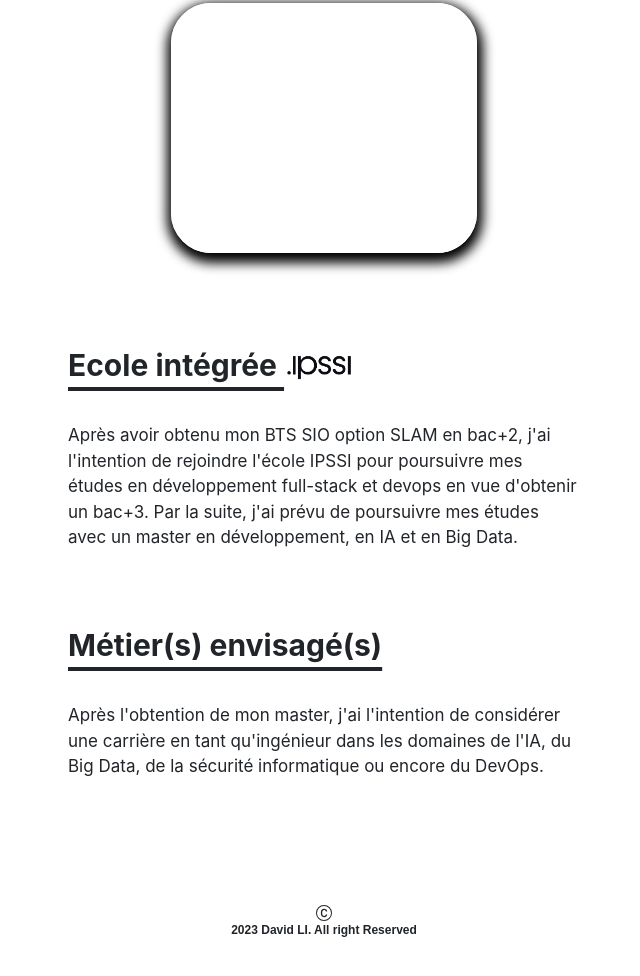
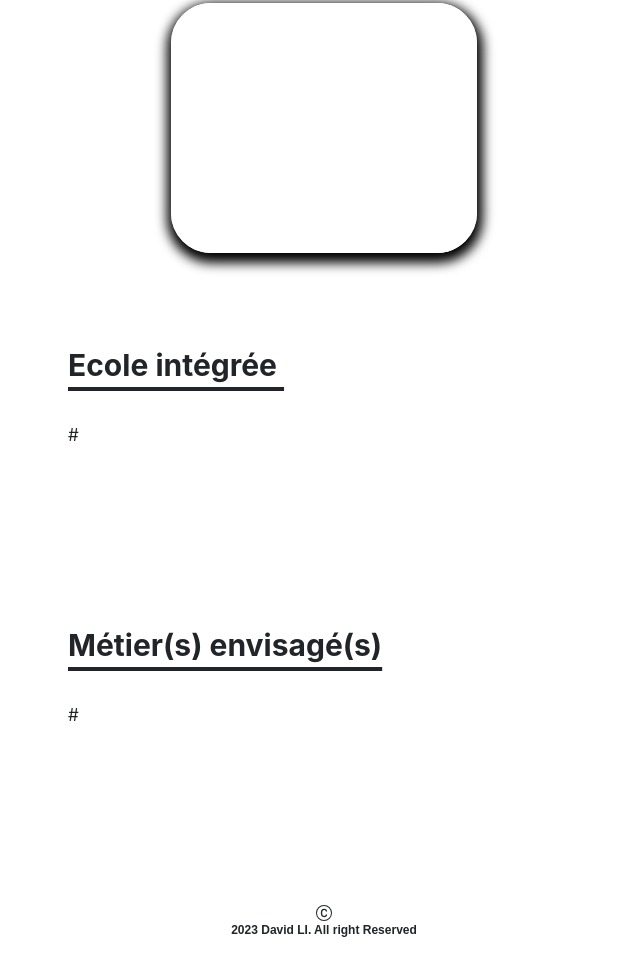
Before and after one commit to BanggEddy/BanggEddy.github.io, a plain HTML site: page projetspro.html in a window 1280 px wide. Shown: the part 339-1315 px from the top of the page, without its empty margins (316-956 px from the left). Drawn offline with nearby package versions, Linux system fonts and the light colour scheme.

Commit message:
projet pro cancel

```diff
--- a/projetspro.html
+++ b/projetspro.html
@@ -74,12 +74,12 @@
 
     </div>
     <div class="moi" style="height: 80px;">
-        <d><b> Ecole intégrée <img src="images/ipssi.png" style="width:70px;">
+        <d><b> Ecole intégrée <img src="" style="width:70px;">
             </b></d>
 
     </div>
     <div class="cestmoipres" style="height: 200px;">
-        Après avoir obtenu mon BTS SIO option SLAM en bac+2, j'ai l'intention de rejoindre l'école IPSSI pour poursuivre mes études en développement full-stack et devops en vue d'obtenir un bac+3. Par la suite, j'ai prévu de poursuivre mes études avec un master en développement, en IA et en Big Data.
+        #
     </div>
 
     <div class="moi" style="height: 80px;">
@@ -88,7 +88,7 @@
     </div>
 
     <div class="cestmoipres" style="height: 200px;">
-        Après l'obtention de mon master, j'ai l'intention de considérer une carrière en tant qu'ingénieur dans les domaines de l'IA, du Big Data, de la sécurité informatique ou encore du DevOps.
+        #
         </div>
 
         <p style="font-weight:bold;font-size: 12px;height: 70px;">
```
Also changed, not shown: haribo.html (+2 -0 lines).
